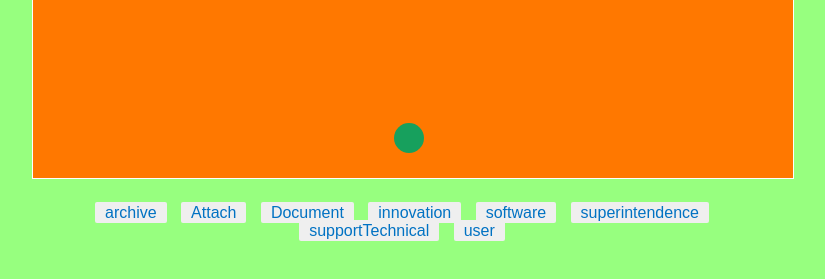
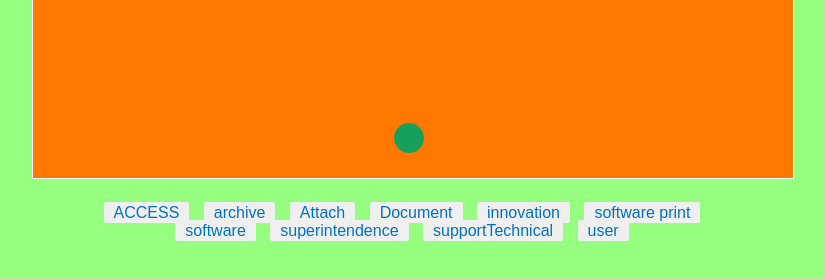
Before and after one commit to ACTIVIDADINGLES/-English-exercise, a plain HTML site: page index.html in a window 1280 px wide. Shown: the part 359-638 px from the top of the page, without its empty margins (238-1063 px from the left). Drawn offline with Linux system fonts and the light colour scheme.

Commit message:
Add files via upload

```diff
--- a/index.html
+++ b/index.html
@@ -17,10 +17,12 @@
 		<div id="circulo"></div>
 	</div>
 	<div id="glosario">
+		<span class="item"><a href="terminos/ACCESS.HTML">ACCESS</a></span>
 		<span class="item"><a href="terminos/archive.html">archive</a></span>
 		<span class="item"><a href="terminos/Attach.html">Attach</a></span>
 		<span class="item"><a href="terminos/Document.html">Document</a></span>
 		<span class="item"><a href="terminos/innovation.html">innovation</a></span>
+		<span class="item"><a href="terminos/software print.html">software print</a></span>
 		<span class="item"><a href="terminos/software.html">software</a></span>
 		<span class="item"><a href="terminos/superintendence.html">superintendence</a></span>
 		<span class="item"><a href="terminos/supportTechnical.html">supportTechnical</a></span>
```
